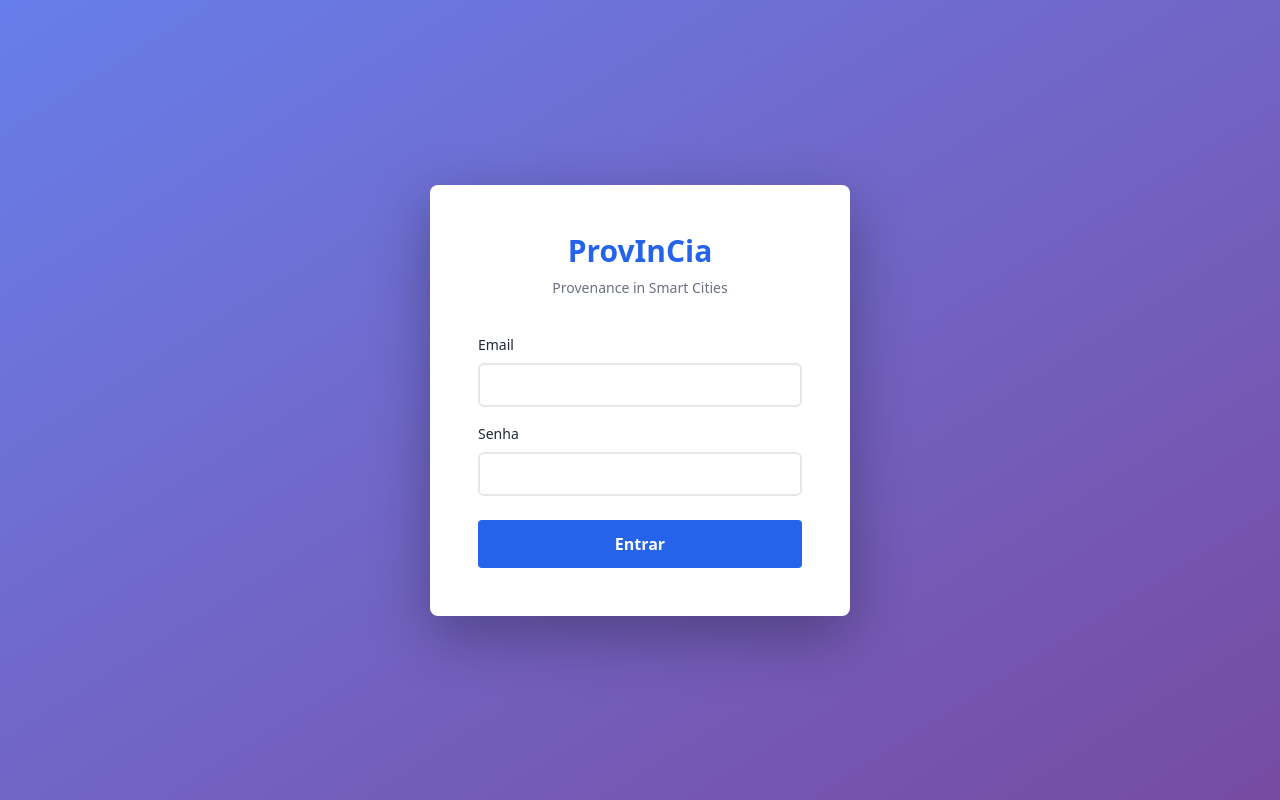
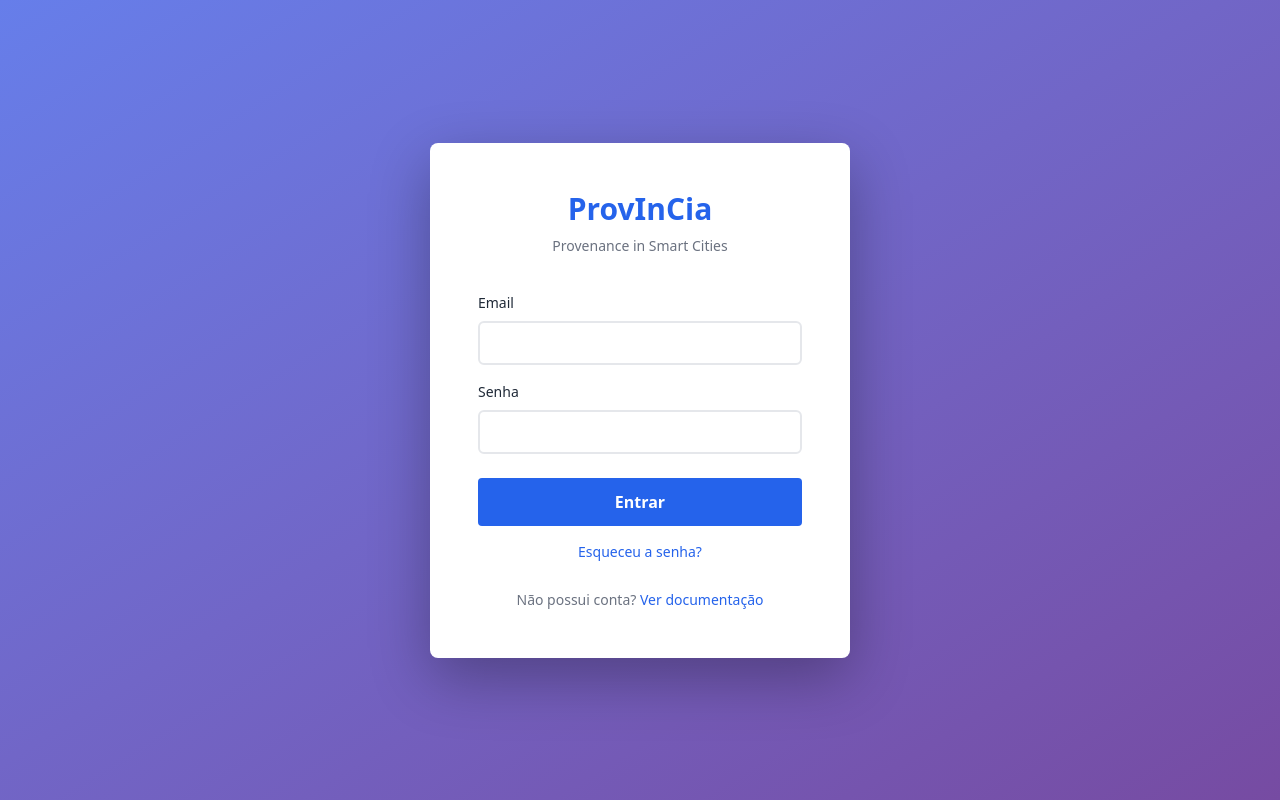
Before and after one commit to dew-uff/provincia, a React (Vite) app: page / in a window 1280 px wide. Built offline with nearby package versions, Linux system fonts and the light colour scheme.

Commit message:
feat(Login):Page done
Signed-off-by: Larissa Soares Reis <larissasoaresreis@gmail.com>

```diff
--- a/src/assets/presentation/pages/Login.tsx
+++ b/src/assets/presentation/pages/Login.tsx
@@ -49,6 +49,8 @@ export function LoginPage() {
                         Entrar
                     </Button>
                 </form>
+                <a href="#" className='mt-4 text-[#2563EB] text-sm'>Esqueceu a senha?</a>
+                <p className='mt-7 text-sm text-[#6B7280]'>Não possui conta? <a href="#" className='text-[#2563EB]'>Ver documentação</a></p>
             </div>
         </div>
     );
```
